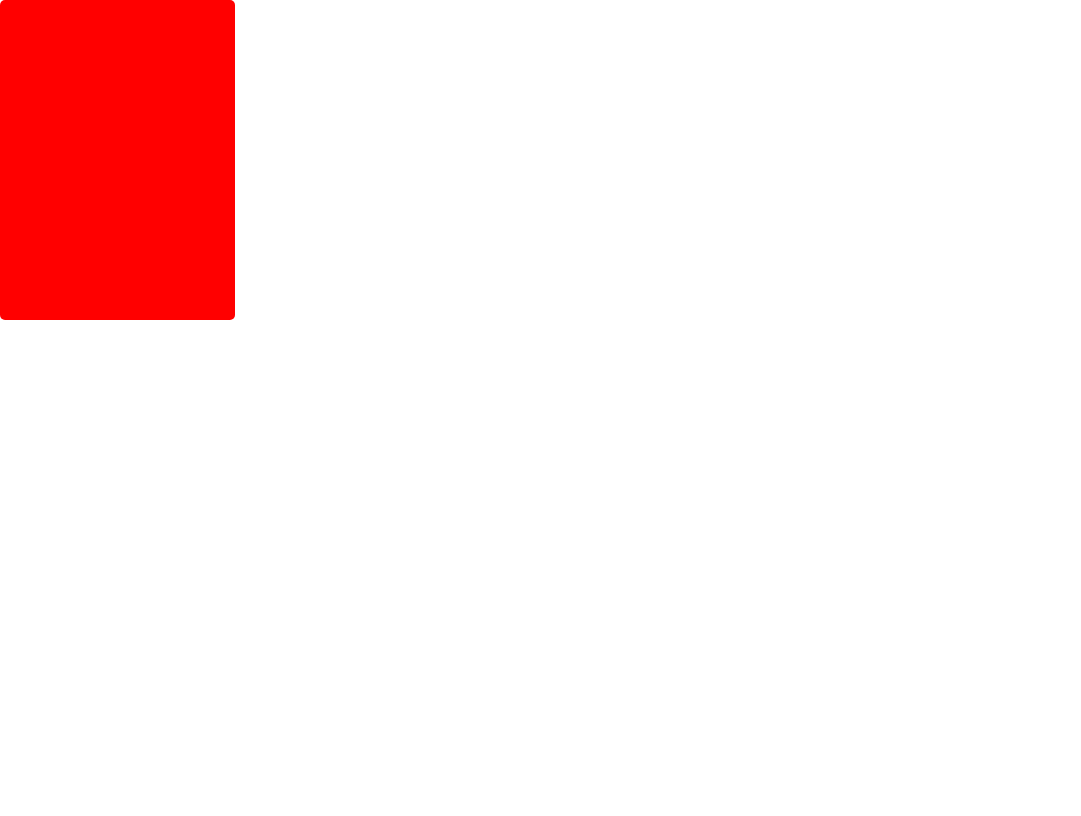
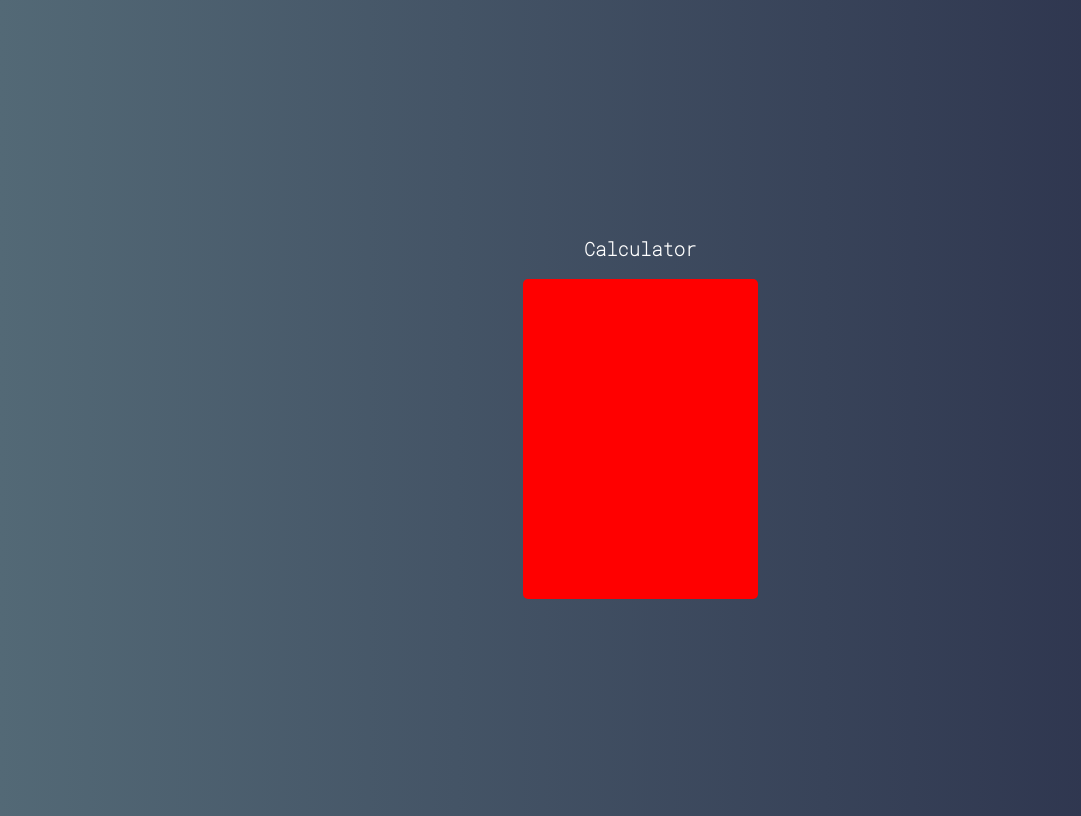
Before and after one commit to abelsouzacosta/calculator, a React (Create React App) app: page / in a window 1280 px wide. Shown: the whole page, without its empty margins (0-1081 px from the left). Built offline with nearby package versions, Linux system fonts and the light colour scheme.

Commit message:
feat(calculator): rendering the main component

```diff
--- a/src/index.css
+++ b/src/index.css
@@ -1,13 +1,18 @@
-body {
-  margin: 0;
-  font-family: -apple-system, BlinkMacSystemFont, 'Segoe UI', 'Roboto', 'Oxygen',
-    'Ubuntu', 'Cantarell', 'Fira Sans', 'Droid Sans', 'Helvetica Neue',
-    sans-serif;
-  -webkit-font-smoothing: antialiased;
-  -moz-osx-font-smoothing: grayscale;
+@font-face {
+  font-family: "RobotoMono";
+  src: url("./fonts/RobotoMono-Thin.ttf");
 }
 
-code {
-  font-family: source-code-pro, Menlo, Monaco, Consolas, 'Courier New',
-    monospace;
+* {
+  font-family: "RobotoMono", "monospace";
 }
+
+body {
+  display: flex;
+  height: 100vh;
+  justify-content: center;
+  align-items: center;
+  text-align: center;
+  color: white;
+  background: linear-gradient(to right, rgb(83, 105, 118), rgb(41, 46, 73));
+}
--- a/src/index.js
+++ b/src/index.js
@@ -8,7 +8,10 @@
 
 ReactDOM.render(
   <React.StrictMode>
-    <Calculator></Calculator>
+    <div>
+      <h3>Calculator</h3>
+      <Calculator></Calculator>
+    </div>
   </React.StrictMode>,
   document.getElementById('root')
 );
```
